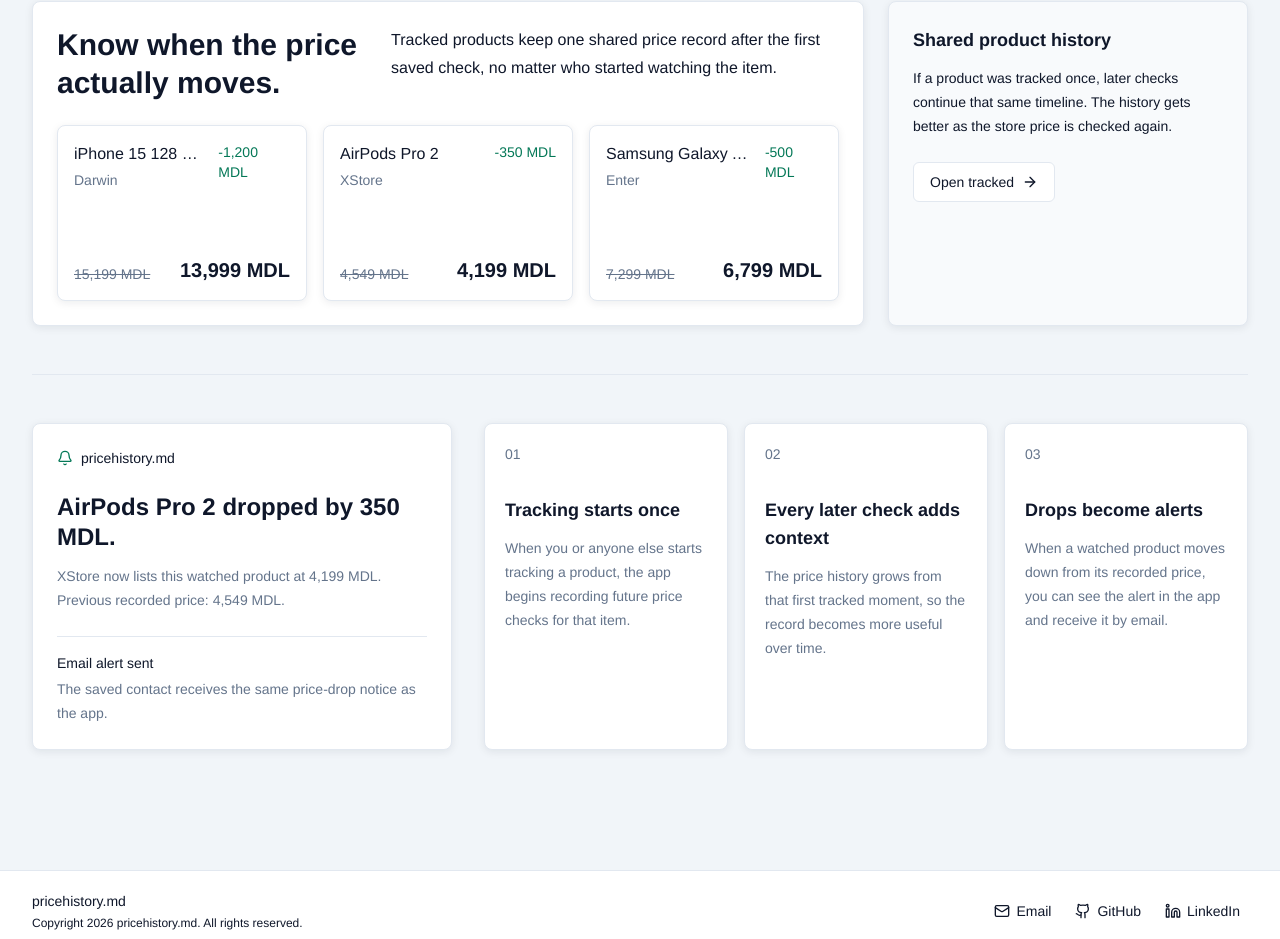
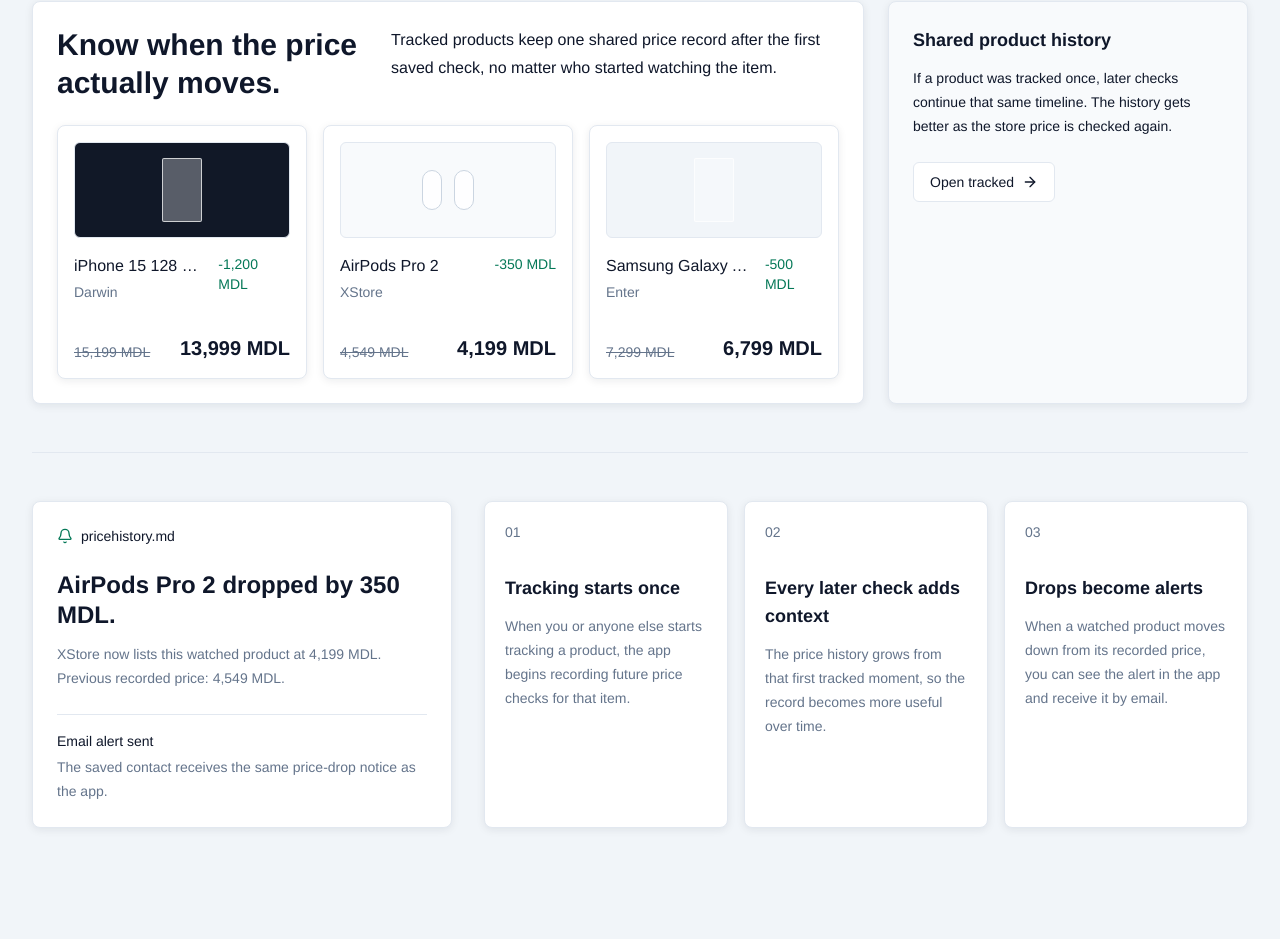
Before and after one commit to mcittkmims/moldova-price-history, a React (Vite) app: page /home in a window 1280 px wide. Shown: the part 1084-2023 px from the top of the page. Built offline with nearby package versions, Linux system fonts and the light colour scheme.

Commit message:
add home product images

```diff
--- a/src/pages/HomePage.tsx
+++ b/src/pages/HomePage.tsx
@@ -13,6 +13,8 @@
     oldPrice: "15,199 MDL",
     price: "13,999 MDL",
     drop: "-1,200 MDL",
+    imageTone: "#111827",
+    imageType: "phone",
   },
   {
     name: "AirPods Pro 2",
@@ -20,6 +22,8 @@
     oldPrice: "4,549 MDL",
     price: "4,199 MDL",
     drop: "-350 MDL",
+    imageTone: "#f8fafc",
+    imageType: "earbuds",
   },
   {
     name: "Samsung Galaxy A55",
@@ -27,6 +31,8 @@
     oldPrice: "7,299 MDL",
     price: "6,799 MDL",
     drop: "-500 MDL",
+    imageTone: "#f1f5f9",
+    imageType: "phone",
   },
 ];
 
@@ -53,6 +59,32 @@
     text: "When a watched product moves down from its recorded price, you can see the alert in the app and receive it by email.",
   },
 ];
+
+type ProductPreviewImageProps = {
+  name: string;
+  tone: string;
+  type: string;
+};
+
+function ProductPreviewImage({ name, tone, type }: ProductPreviewImageProps) {
+  return (
+    <div
+      className="grid h-24 place-items-center rounded-md border border-ink-200 dark:border-neutral-700"
+      style={{ backgroundColor: tone }}
+      role="img"
+      aria-label={`${name} product image`}
+    >
+      {type === "earbuds" ? (
+        <div className="flex items-center gap-3">
+          <div className="h-10 w-5 rounded-full border border-ink-300 bg-white/80 dark:border-neutral-500" />
+          <div className="h-10 w-5 rounded-full border border-ink-300 bg-white/80 dark:border-neutral-500" />
+        </div>
+      ) : (
+        <div className="h-16 w-10 rounded-sm border border-white/70 bg-white/30" />
+      )}
+    </div>
+  );
+}
 
 export function HomePage() {
   return (
@@ -200,7 +232,13 @@
                   key={product.name}
                   className="flex min-h-44 flex-col justify-between rounded-lg border border-ink-200 bg-white p-4 shadow-soft dark:border-neutral-800 dark:bg-[#171717]"
                 >
-                  <div className="flex items-start justify-between gap-4">
+                  <ProductPreviewImage
+                    name={product.name}
+                    tone={product.imageTone}
+                    type={product.imageType}
+                  />
+
+                  <div className="mt-4 flex items-start justify-between gap-4">
                     <div className="min-w-0">
                       <div className="truncate font-medium">
                         {product.name}
```
